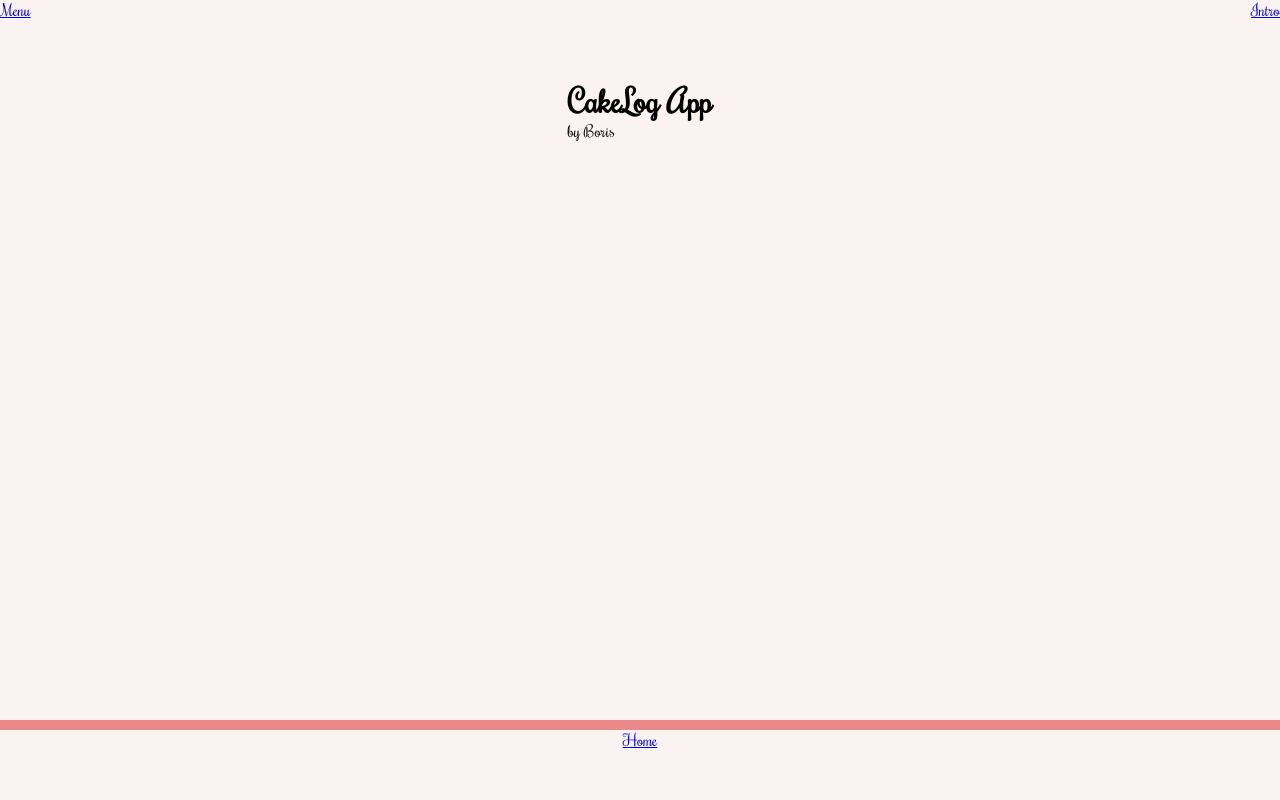
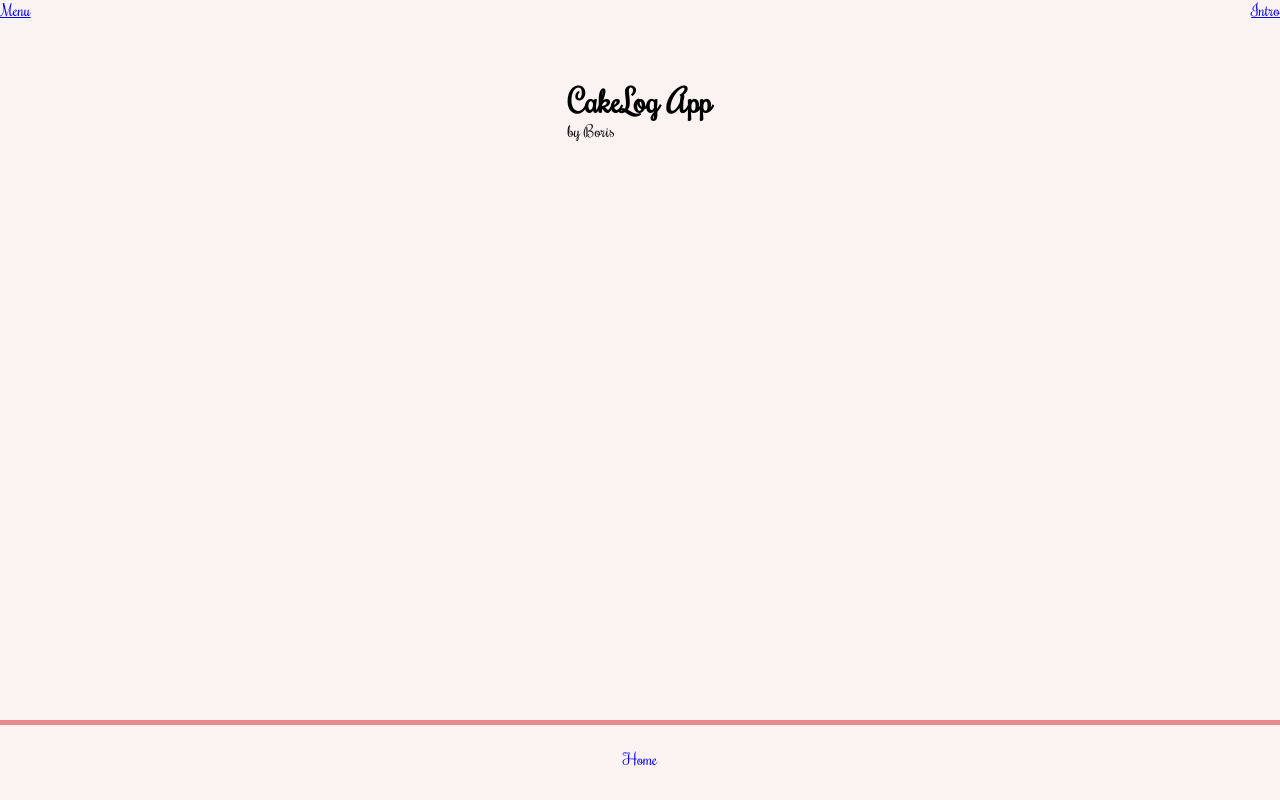
Before and after one commit to borislavkb/bake-app, a React (Create React App) app in the folder client/: page /intro in a window 1280 px wide. Built offline with nearby package versions, Linux system fonts and the light colour scheme; no server answers.

Commit message:
Add style to bottom nav

```diff
--- a/client/src/components/Footer.css
+++ b/client/src/components/Footer.css
@@ -2,5 +2,10 @@
   display: flex;
   justify-content: center;
   margin: 0;
-  border-top: 10px solid #ea8989;
+  border-top: 5px solid #ea8989;
 }
+
+.Nav__item {
+  text-decoration: none;
+  margin: 1.5em;
+}
--- a/client/src/components/Footer.js
+++ b/client/src/components/Footer.js
@@ -4,7 +4,9 @@ import { NavLink } from "react-router-dom";
 export default function Footer() {
   return (
     <div className="Footer">
-      <NavLink to="/">Home</NavLink>
+      <NavLink className="Nav__item" to="/">
+        Home
+      </NavLink>
     </div>
   );
 }
```
